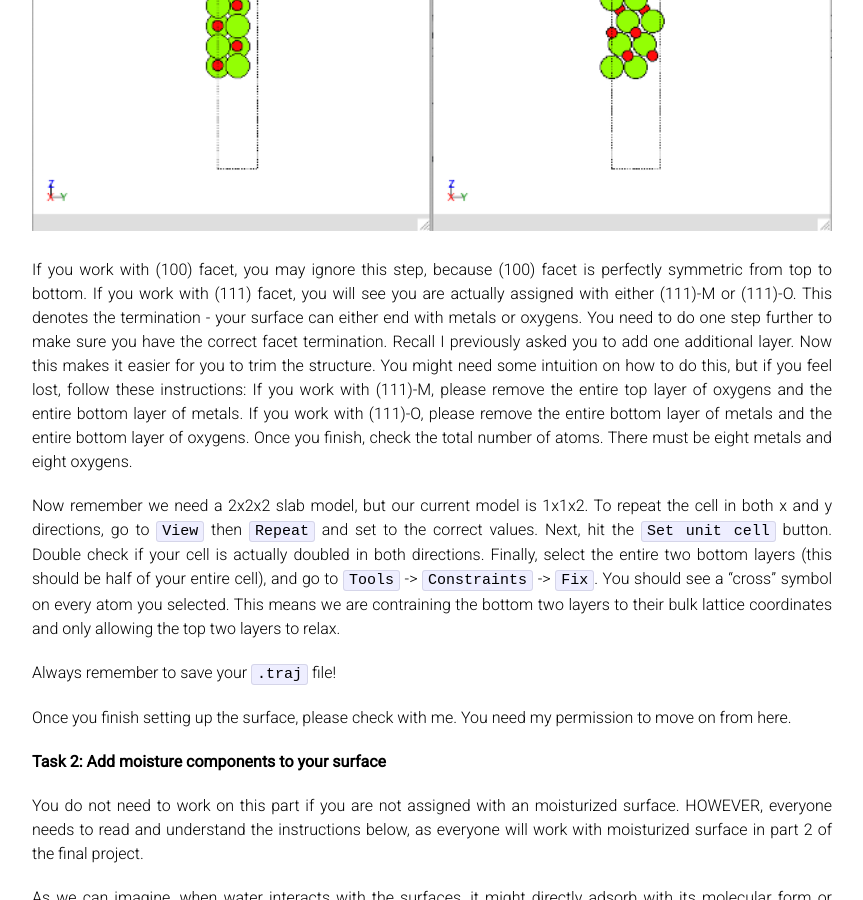
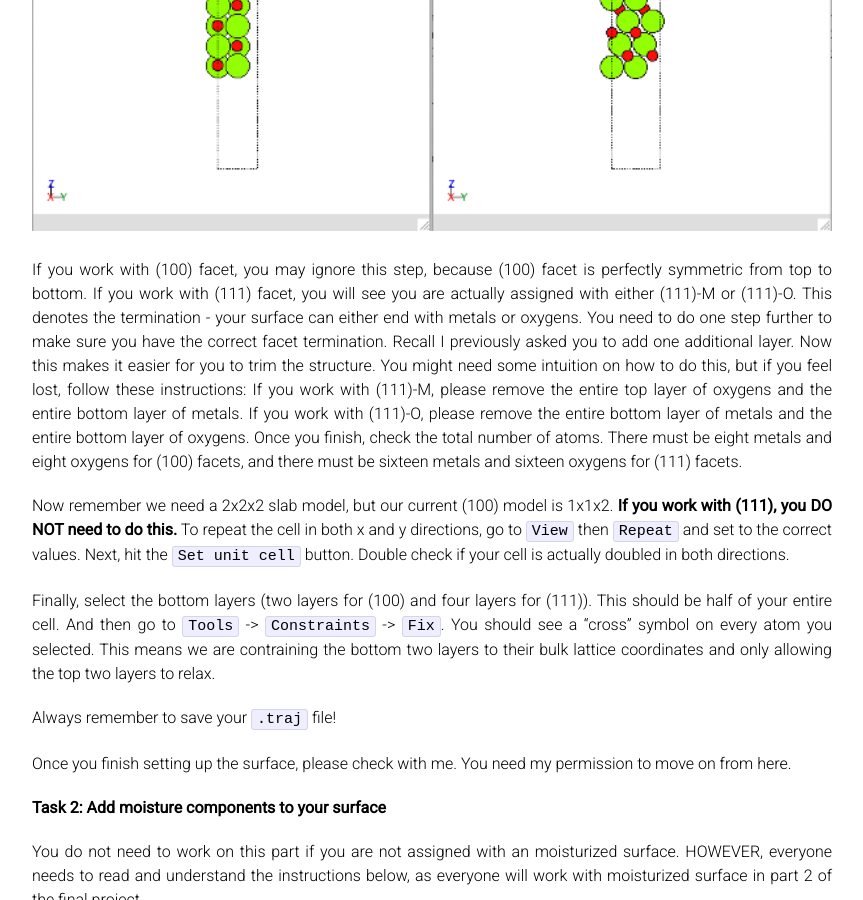
Before and after one commit to UPennCBE544/2023.github.io, a Jekyll site: the page built from ProjectDescription.md, in a window 1280 px wide and 900 px high, scrolled down 2819 px. Shown: the whole window, without its empty margins (208-1071 px from the left). Built offline with Jekyll 4.4.1, drawn with Linux system fonts in a browser that asks for light colours; formulas are drawn with MathJax 3; our own code applies the rules of GitHub Pages for plain Markdown files.

Commit message:
Update ProjectDescription.md

```diff
--- a/ProjectDescription.md
+++ b/ProjectDescription.md
@@ -85,9 +85,11 @@ After you have run ``python surface.py`` and check it through ``ase gui init.tra
 <center><img src="../Images/raw_surface.png" alt="window" style="width: 800px;"/><br>
 </center>
 
-If you work with (100) facet, you may ignore this step, because (100) facet is perfectly symmetric from top to bottom. If you work with (111) facet, you will see you are actually assigned with either (111)-M or (111)-O. This denotes the termination - your surface can either end with metals or oxygens. You need to do one step further to make sure you have the correct facet termination. Recall I previously asked you to add one additional layer. Now this makes it easier for you to trim the structure. You might need some intuition on how to do this, but if you feel lost, follow these instructions: If you work with (111)-M, please remove the entire top layer of oxygens and the entire bottom layer of metals. If you work with (111)-O, please remove the entire bottom layer of metals and the entire bottom layer of oxygens. Once you finish, check the total number of atoms. There must be eight metals and eight oxygens.
+If you work with (100) facet, you may ignore this step, because (100) facet is perfectly symmetric from top to bottom. If you work with (111) facet, you will see you are actually assigned with either (111)-M or (111)-O. This denotes the termination - your surface can either end with metals or oxygens. You need to do one step further to make sure you have the correct facet termination. Recall I previously asked you to add one additional layer. Now this makes it easier for you to trim the structure. You might need some intuition on how to do this, but if you feel lost, follow these instructions: If you work with (111)-M, please remove the entire top layer of oxygens and the entire bottom layer of metals. If you work with (111)-O, please remove the entire bottom layer of metals and the entire bottom layer of oxygens. Once you finish, check the total number of atoms. There must be eight metals and eight oxygens for (100) facets, and there must be sixteen metals and sixteen oxygens for (111) facets.
 
-Now remember we need a 2x2x2 slab model, but our current model is 1x1x2. To repeat the cell in both x and y directions, go to `View` then `Repeat` and set to the correct values. Next, hit the `Set unit cell` button. Double check if your cell is actually doubled in both directions. Finally, select the entire two bottom layers (this should be half of your entire cell), and go to `Tools` -> `Constraints` -> `Fix`. You should see a "cross" symbol on every atom you selected. This means we are contraining the bottom two layers to their bulk lattice coordinates and only allowing the top two layers to relax.
+Now remember we need a 2x2x2 slab model, but our current (100) model is 1x1x2. **If you work with (111), you DO NOT need to do this.** To repeat the cell in both x and y directions, go to `View` then `Repeat` and set to the correct values. Next, hit the `Set unit cell` button. Double check if your cell is actually doubled in both directions.
+
+Finally, select the bottom layers (two layers for (100) and four layers for (111)). This should be half of your entire cell. And then go to `Tools` -> `Constraints` -> `Fix`. You should see a "cross" symbol on every atom you selected. This means we are contraining the bottom two layers to their bulk lattice coordinates and only allowing the top two layers to relax.
 
 Always remember to save your `.traj` file!
 
```
Also changed, not shown: other parts of ProjectDescription.md (+2 -2 lines).
